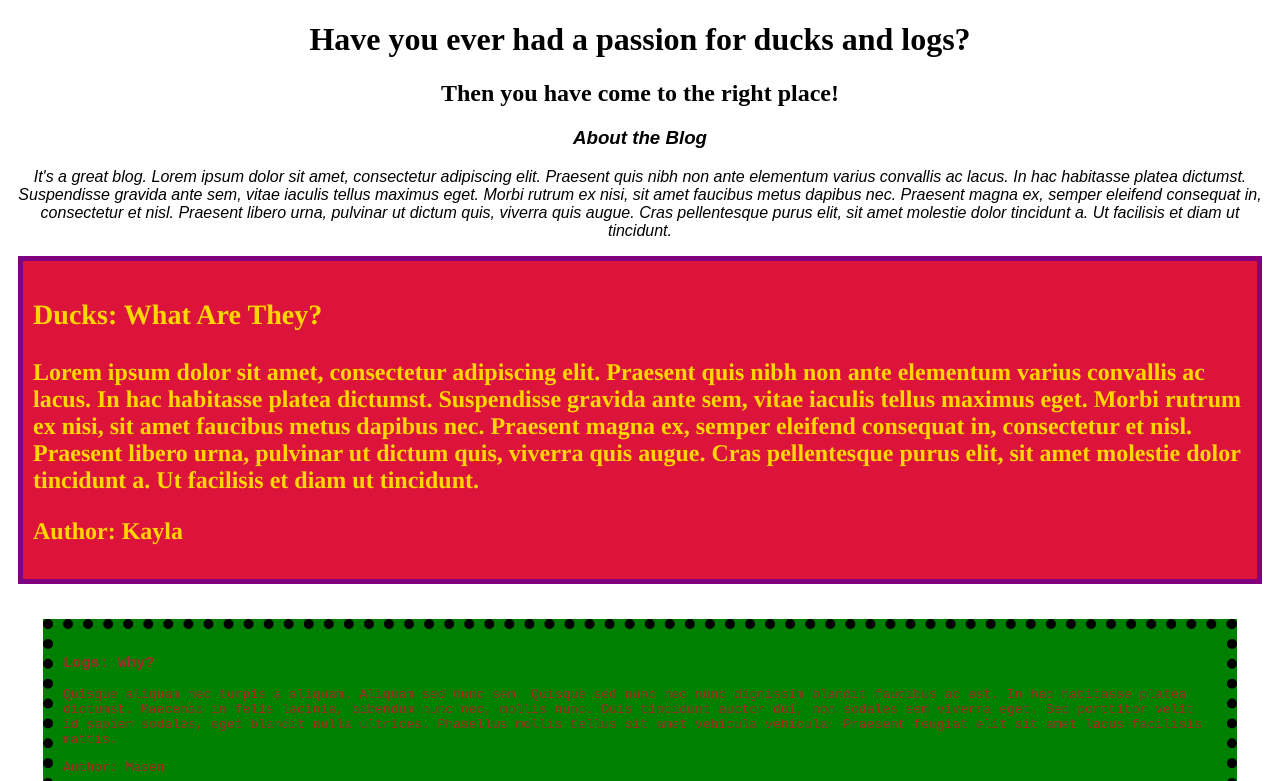
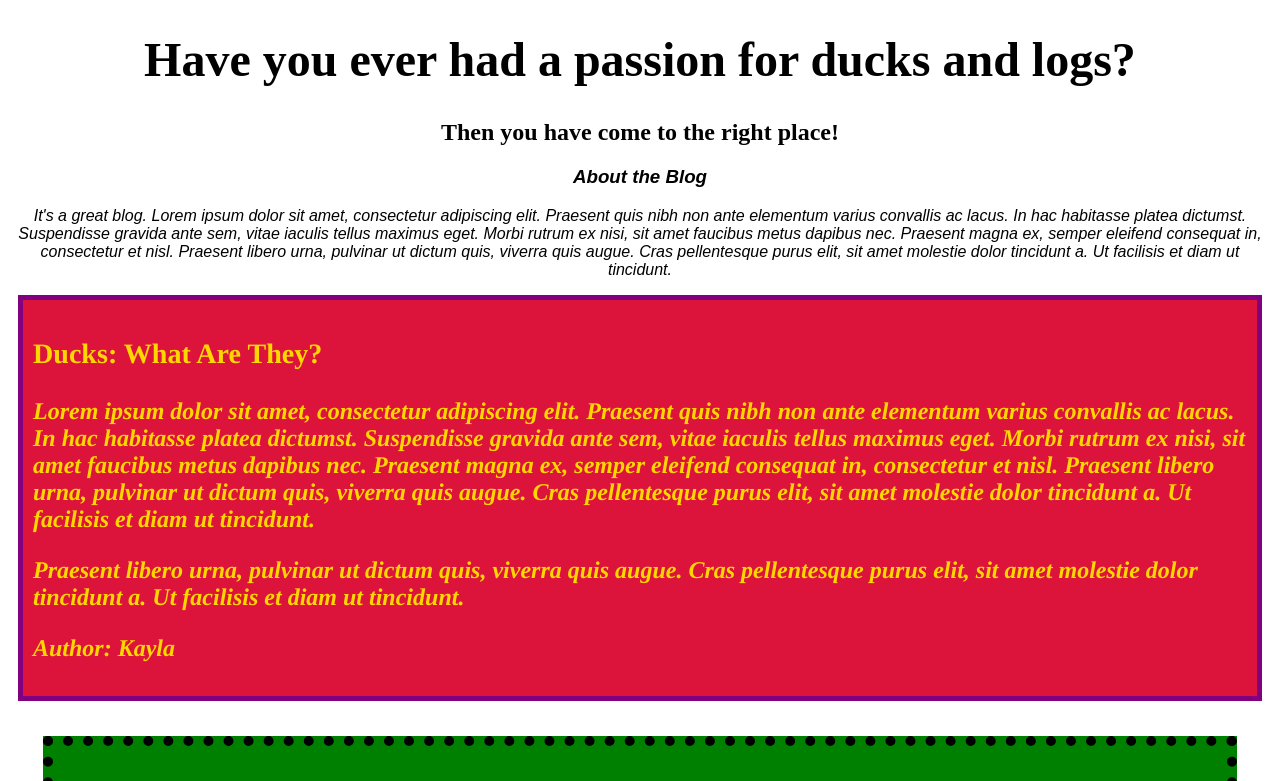
Before and after one commit to grepcats/duck-log-blog, a plain HTML site: page index.html in a window 1280 px wide. Shown: the top 781 px of the page. Drawn offline with Linux system fonts and the light colour scheme.

Commit message:
add some cascading styling, differentiate the duck and log posts in even more horrifying ways

```diff
--- a/css/style.css
+++ b/css/style.css
@@ -9,15 +9,22 @@
   background-color: crimson;
 }
 
+.duck p {
+  font-style: italic;
+}
+
 .log {
   color: brown;
   font-family: monospace;
-  font-size: 1.5em
-  font-style: italic;
+  font-size: 1.5em;
   border: 10px dotted black;
   padding: 10px;
   margin: 35px;
   background-color: green;
+}
+
+.log h3 {
+  font-family: fantasy;
 }
 
 .about {
@@ -29,3 +36,7 @@
 h1, h2 {
   text-align: center;
 }
+
+h1 {
+  font-size: 3em;
+}
--- a/index.html
+++ b/index.html
@@ -14,6 +14,7 @@
     <div class="duck">
       <h3>Ducks: What Are They?</h3>
       <p>Lorem ipsum dolor sit amet, consectetur adipiscing elit. Praesent quis nibh non ante elementum varius convallis ac lacus. In hac habitasse platea dictumst. Suspendisse gravida ante sem, vitae iaculis tellus maximus eget. Morbi rutrum ex nisi, sit amet faucibus metus dapibus nec. Praesent magna ex, semper eleifend consequat in, consectetur et nisl. Praesent libero urna, pulvinar ut dictum quis, viverra quis augue. Cras pellentesque purus elit, sit amet molestie dolor tincidunt a. Ut facilisis et diam ut tincidunt.</p>
+      <p>Praesent libero urna, pulvinar ut dictum quis, viverra quis augue. Cras pellentesque purus elit, sit amet molestie dolor tincidunt a. Ut facilisis et diam ut tincidunt.</p>
       <p>Author: Kayla</p>
     </div>
     <div class="log">
```
